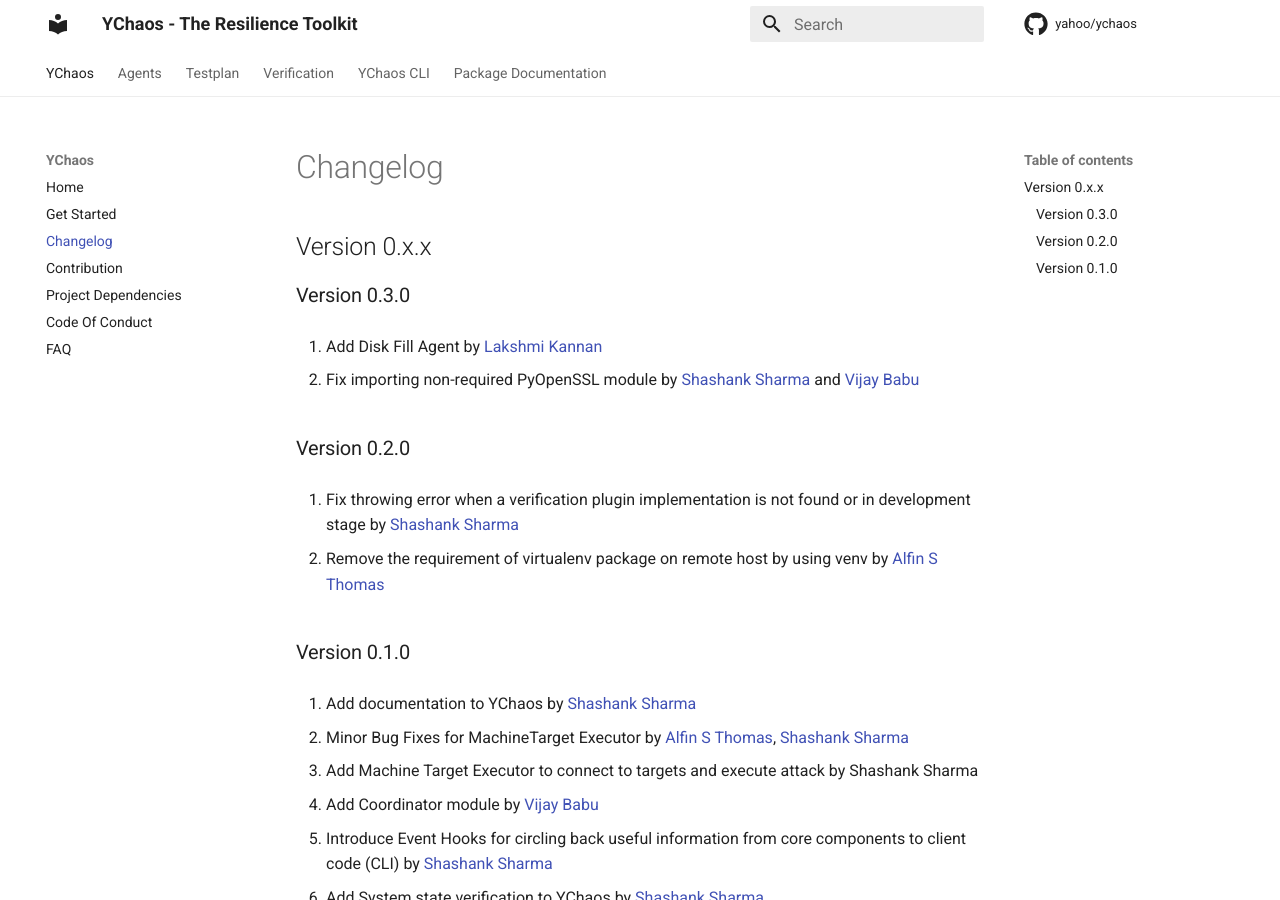
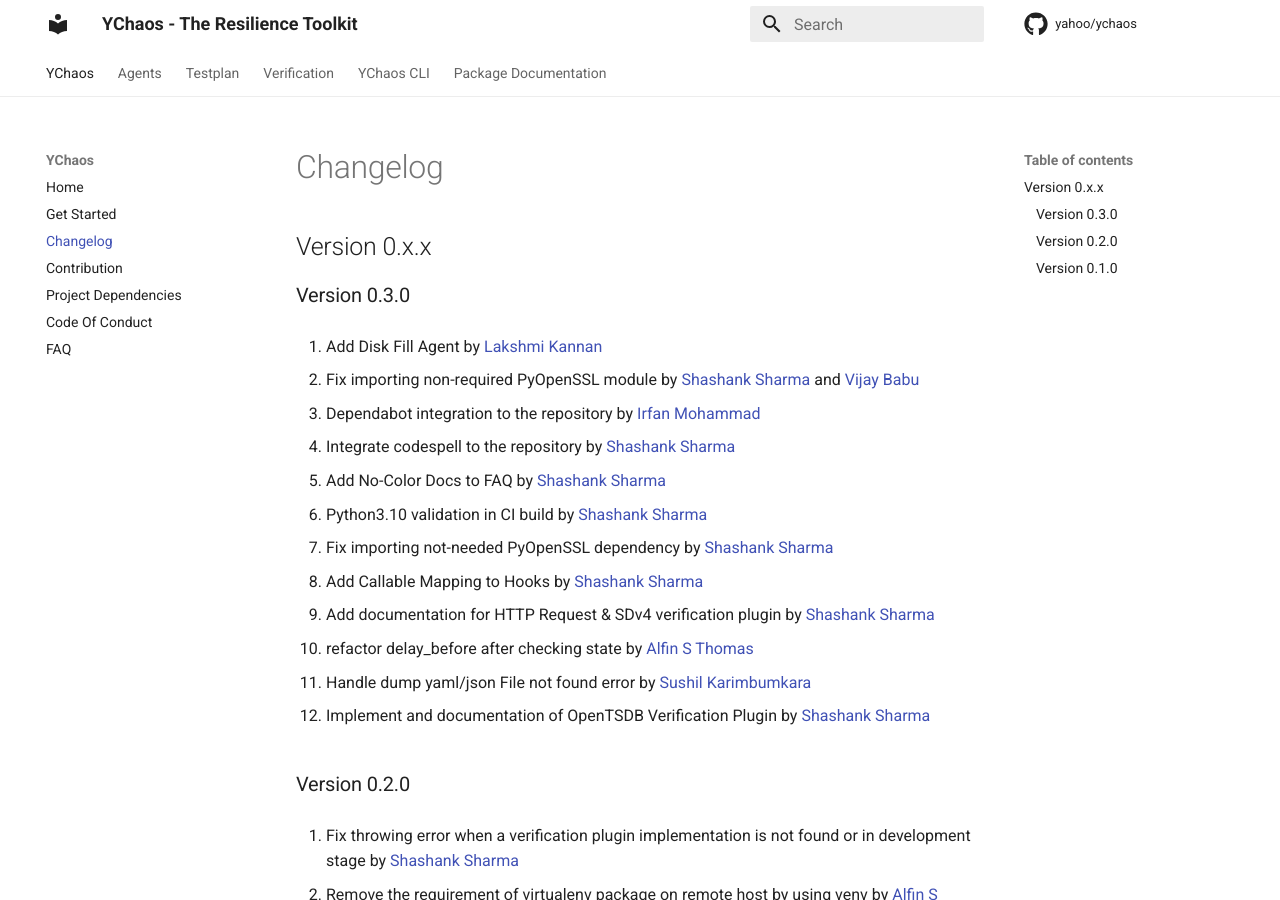
Before and after one commit to yahoo/ychaos, an MkDocs documentation site: the page built from docs/releases.md, in a window 1280 px wide and 900 px high. Built offline with MkDocs 1.6.1 and Material for MkDocs 9.7.7, drawn with Linux system fonts in a browser that asks for light colours; comment, search, counter and statistics services are not loaded; the version menu is left out.

Commit message:
resease 0.3.0 (#72)

```diff
--- a/docs/releases.md
+++ b/docs/releases.md
@@ -6,8 +6,28 @@
 
 1. Add Disk Fill Agent by [Lakshmi Kannan](https://github.com/lakshmi-k05)
 
-2. Fix importing non-required PyOpenSSL module by [Shashank Sharma](https://github.com/shashankrnr32)
+1. Fix importing non-required PyOpenSSL module by [Shashank Sharma](https://github.com/shashankrnr32)
 and [Vijay Babu](https://github.com/vijaybabu4589)
+
+1. Dependabot integration to the repository by [Irfan Mohammad ](https://github.com/nafri-irfan96)
+
+1. Integrate codespell to the repository by [Shashank Sharma](https://github.com/shashankrnr32)
+
+1. Add No-Color Docs to FAQ by [Shashank Sharma](https://github.com/shashankrnr32)
+
+1. Python3.10 validation in CI build by [Shashank Sharma](https://github.com/shashankrnr32)
+
+1. Fix importing not-needed PyOpenSSL dependency by [Shashank Sharma](https://github.com/shashankrnr32)
+
+1. Add Callable Mapping to Hooks by [Shashank Sharma](https://github.com/shashankrnr32)
+
+1. Add documentation for HTTP Request & SDv4 verification plugin by [Shashank Sharma](https://github.com/shashankrnr32)
+
+1. refactor delay_before after checking state by [Alfin S Thomas](https://github.com/AlfinST)
+
+1. Handle dump yaml/json File not found error by [Sushil Karimbumkara](https://github.com/sushilkar)
+
+1. Implement and documentation of OpenTSDB Verification Plugin by [Shashank Sharma](https://github.com/shashankrnr32)
 
 ### Version 0.2.0
 
--- a/setup.cfg
+++ b/setup.cfg
@@ -25,7 +25,7 @@
     CI Pipeline =  https://cd.screwdriver.cd/pipelines/7419
     Download = https://pypi.org/project/ychaos/#files
 url = https://github.com/yahoo/ychaos
-version = 0.2.0
+version = 0.3.0
 
 [options]
 namespace_packages =
```
